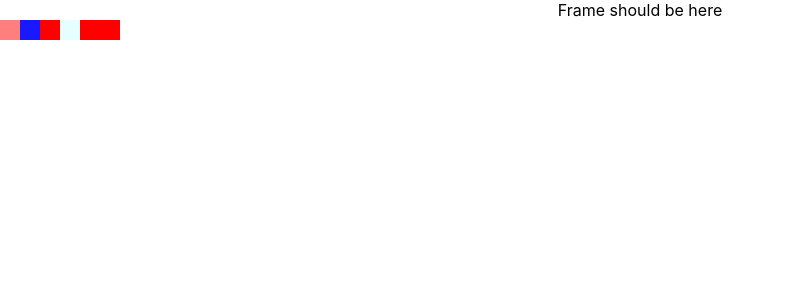
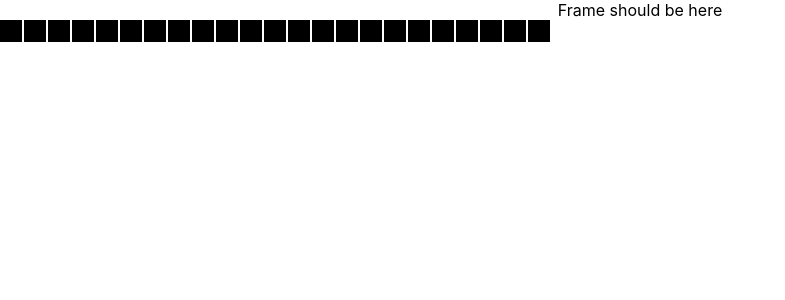
Before and after one commit to mjcolin/lightanimator, a React (Create React App) app: page / in a window 1280 px wide. Shown: the top 300 px of the page, without its empty margins (0-785 px from the left). Built offline with nearby package versions, Linux system fonts and the light colour scheme.

Commit message:
added timeline component

```diff
--- a/src/App.js
+++ b/src/App.js
@@ -3,7 +3,7 @@ import './App.css';
 import React, { useState } from 'react';
 import initialValues from './initialValues'
 
-import Frame from './components/Frame'
+import TimeLine from './components/TimeLine'
 function App() {
 
   const [timeline, setTimeline] = useState(initialValues);
@@ -20,17 +20,12 @@ function setPixelForFrame(frameNumber, pixelNumber, hue, opacity){
     setTimeline(newTimeline);
 }
 
-const theFrames = timeline.map((aFrame, index)=>
-  <Frame pixels = {aFrame.pixels} frame={index} onClick={setPixelForFrame} key={index} />
-);
 
 
   return (
     <div className="App">
       Frame should be here
-      <div className="timeline">
-      {theFrames}
-      </div>
+     <TimeLine timeline={timeline} onClick={setPixelForFrame} />
     </div>
   );
 }
--- a/src/components/Frame.js
+++ b/src/components/Frame.js
@@ -6,7 +6,7 @@ function Frame(props){
         <div className={classes.pixel}
         style={{backgroundColor: pixel.hue, opacity: pixel.opacity+'%'}}
         key={pixel.hue+index}
-        onClick={()=>props.onClick(0,index, 'black', 100)}
+        onClick={()=>props.onClick(0,index, 'yellow', 100)}
 
         ></div>
     );
--- a/src/components/Frame.module.css
+++ b/src/components/Frame.module.css
@@ -2,9 +2,11 @@
     display: grid;
     grid-template-columns: repeat(auto-fill, 20px);
     grid-template-rows: max-content;
+    column-gap: 4px;
 }
 
 .pixel{
     width: 20px;
     height: 20px;
+    border: 1px double black;
 }
--- a/src/components/TimeLIne.js
+++ b/src/components/TimeLIne.js
@@ -0,0 +1,21 @@
+import Frame from './Frame'
+
+function TimeLine(props){
+    const theFrames = props.timeline.map((aFrame, index)=>
+    <Frame pixels = {aFrame.pixels} frame={index} onClick={props.onClick} key={index} />
+    );
+
+
+
+
+
+
+    return (
+        <div className="timeline">
+         {theFrames}
+        </div>
+
+    );
+}
+
+export default TimeLine;
--- a/src/initialValues.js
+++ b/src/initialValues.js
@@ -1,12 +1,18 @@
+export function createBlankFrame(cols){
+  let theInitialArray = new Array(cols);
+
+  for(let i=0; i< cols ;i++){
+    theInitialArray[i]= {hue: 'black', opacity: 100};
+  }
+
+  return theInitialArray;
+}
+
+
 const initValues =
     [
         {
-          pixels: [ {hue: 'red', opacity: 50},
-                    {hue: 'blue', opacity: 90},
-                    {hue: 'red', opacity: 100},
-                    {hue: 'cyan', opacity: 10},
-                    {hue: 'red', opacity: 100},
-                    {hue: 'red', opacity: 100}  ]
+          pixels: createBlankFrame(23)
         }
     ]
 
```
